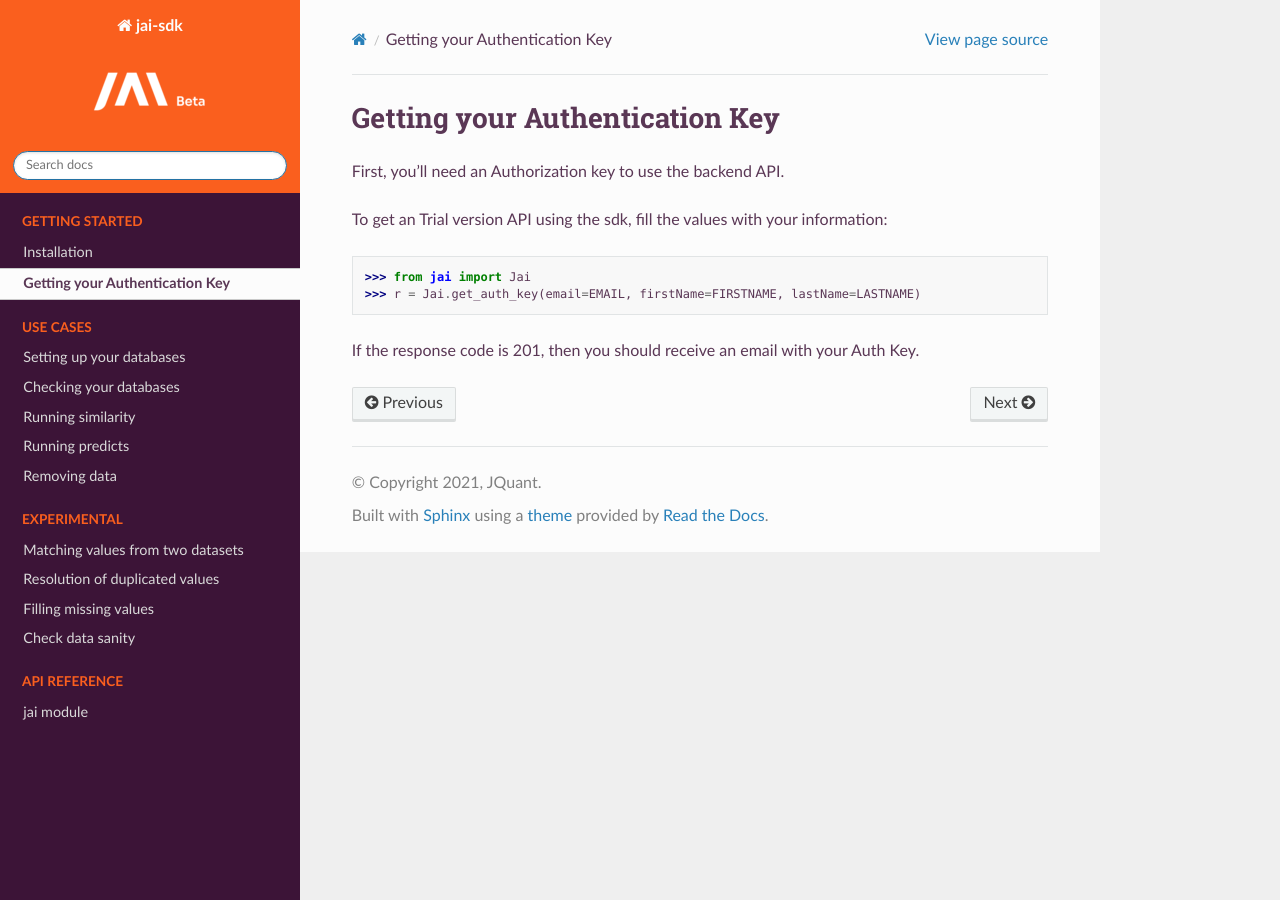
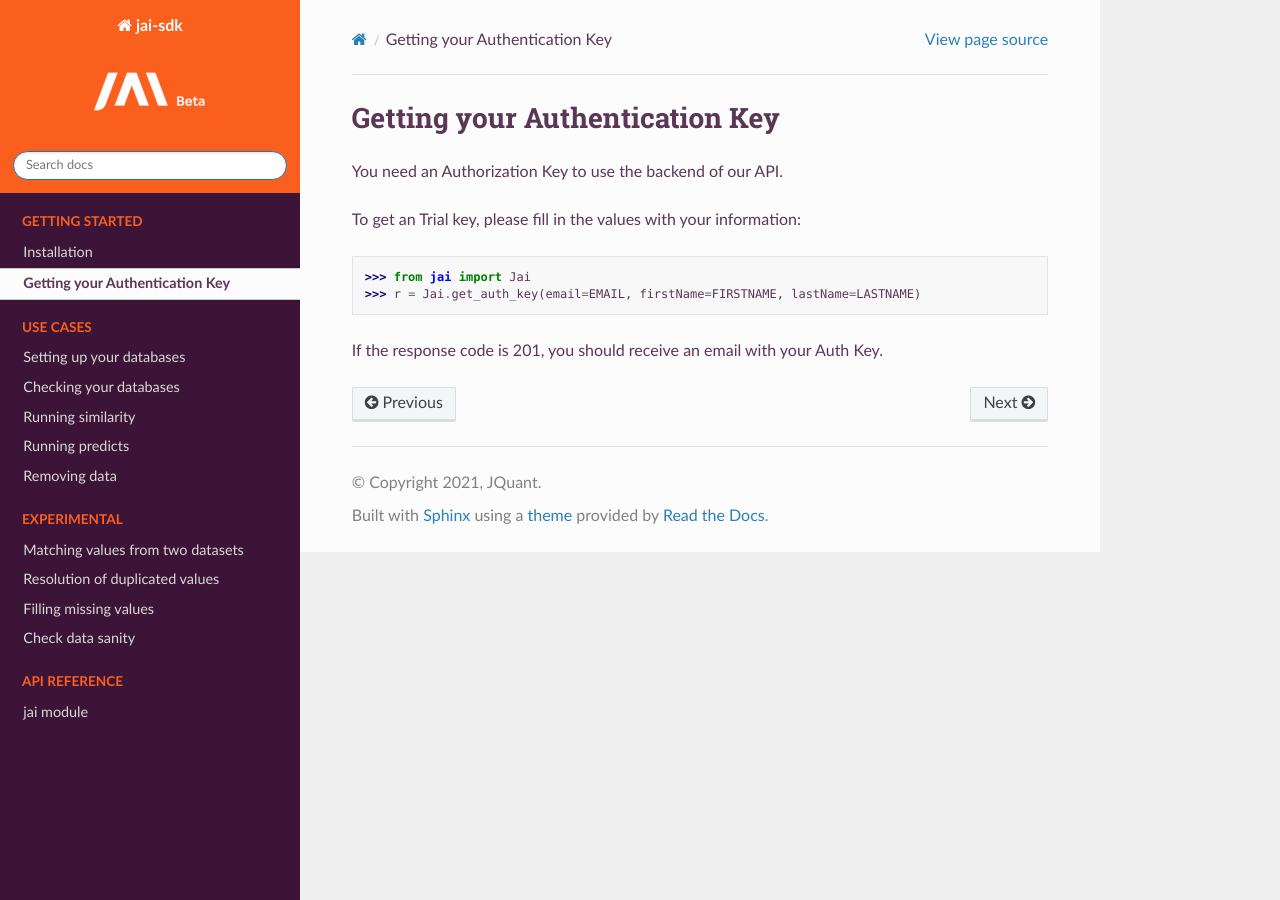
Before and after one commit to jquant/jai-sdk, a Sphinx documentation site: the page built from docs/get_auth.rst, in a window 1280 px wide. Built offline with Sphinx 7.4.7 and the Read the Docs theme 2.0.0, drawn with Linux system fonts in a browser that asks for light colours; pages that are not in the unit, such as notebooks, are missing from menus.

Commit message:
more minor fixes and thats all folks

```diff
--- a/docs/get_auth.rst
+++ b/docs/get_auth.rst
@@ -2,15 +2,13 @@
 Getting your Authentication Key
 ###############################
 
+You need an Authorization Key to use the backend of our API.
 
-First, you'll need an Authorization key to use the backend API.
-
-To get an Trial version API using the sdk, fill the values with your information:
+To get an Trial key, please fill in the values with your information:
 
 .. code-block:: python
 
 	>>> from jai import Jai
 	>>> r = Jai.get_auth_key(email=EMAIL, firstName=FIRSTNAME, lastName=LASTNAME)
 
-
-If the response code is 201, then you should receive an email with your Auth Key.
+If the response code is 201, you should receive an email with your Auth Key.
```
